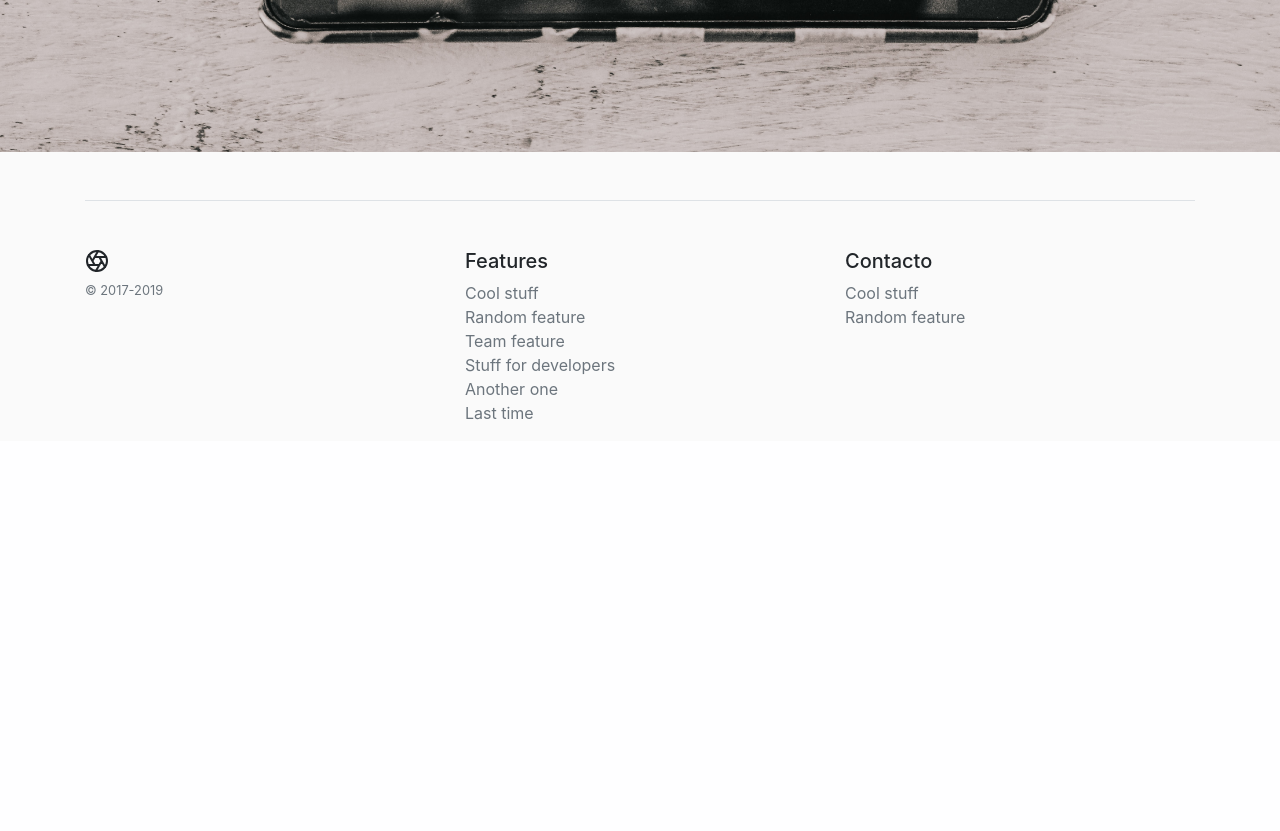
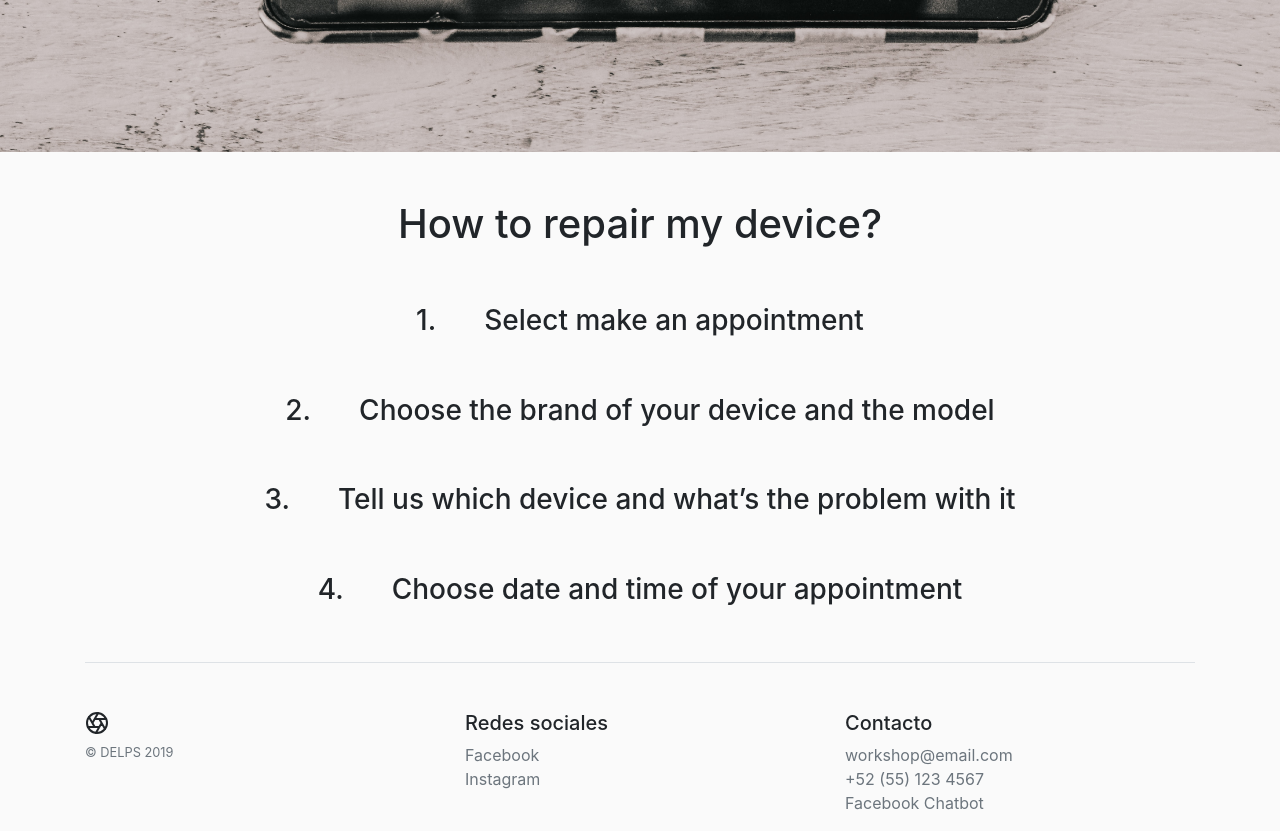
Before and after one commit to diegoquiroz/mobile-repair-shop, a Flask app: page / in a window 1280 px wide. Shown: the part 448-1279 px from the top of the page. Before the commit the page ends 868 px from the top, so only its background shows below. Run offline with Flask 2, Linux system fonts and the light colour scheme; some libraries are stand-ins or nearby versions.

Commit message:
Add check status page

```diff
--- a/firestore_service.py
+++ b/firestore_service.py
@@ -27,3 +27,7 @@ def set_appointment(brand, model, problem, problem_explanation, email):
 			'email': email
 		}
 	)
+
+
+def get_appointment(apponitment_id):
+	return db.collection('appointments').document(apponitment_id).get()
--- a/main.py
+++ b/main.py
@@ -1,6 +1,6 @@
 from flask import Flask, render_template, session, redirect, url_for, flash
 from flask_login import LoginManager, login_required, login_user, current_user, logout_user
-from firestore_service import get_user, set_appointment
+from firestore_service import get_user, set_appointment, get_appointment
 from forms import LoginForm, PhoneForm, StatusForm
 from models import UserModel, UserData
 
@@ -62,7 +62,7 @@ def dashboard():
 	return render_template('dashboard.html', **context)
 
 
-@app.route('/device-status')
+@app.route('/device-status', methods=['GET', 'POST'])
 def status():
 	form = StatusForm()
 
@@ -70,6 +70,20 @@ def status():
 		'form': form,
 	}
 
+	if form.validate_on_submit():
+		oid = form.order_id.data
+
+		appointment = get_appointment(oid)
+		apdict = appointment.to_dict()
+		context = {
+			'appointment': apdict,
+		}
+
+		if appointment.to_dict() is not None:
+
+			return render_template('checking.html', **context)
+		else:
+			flash('No existe la orden {}'.format(oid))
 	return render_template('status.html', **context)
 
 
@@ -83,7 +97,7 @@ def login():
 		'username': username
 	}
 
-	if current_user:
+	if current_user is True:
 		return redirect(url_for('dashboard'))
 
 	if login_form.validate_on_submit():
--- a/static/css/main.css
+++ b/static/css/main.css
@@ -28,3 +28,21 @@ html, body {
 .form-container img {
 	max-width: 25%;
 }
+
+/*.numberCircle {
+	border-radius: 50%;
+    width: 36px;
+    height: 36px;
+    padding: 8px;
+
+    background: none;
+    border: 2px solid #666;
+    color: #666;
+    text-align: center;
+
+    font: 32px Arial, sans-serif;
+}
+*/
+.status_img {
+	max-width: 100%!important;
+}
--- a/templates/form.html
+++ b/templates/form.html
@@ -8,7 +8,7 @@
 			<a href="{{ url_for('index') }}" class="nav-link active">< Back</a>
 		{% endif %}
 		{% for message in get_flashed_messages() %}
-			<div class="alert alert-success alert-dismissible">
+			<div class="alert alert-danger alert-dismissible">
 				<button type="button" data-dismiss="alert" class="close">&times;</button>
 				{{ message }}
 			</div>
--- a/templates/index.html
+++ b/templates/index.html
@@ -10,7 +10,7 @@
 			<img src="/docs/4.3/assets/brand/bootstrap-solid.svg" width="30" height="30" alt="">
 		</a>
 		<ul class="nav justify-content-end nav-pills">
-			<li class="nav-item"><a href="" class="nav-link">Contact</a></li>
+			<li class="nav-item"><a href="#contact" class="nav-link">Contact</a></li>
 			<li class="nav-item"><a href="{{ url_for('login') }}" class="nav-link active">Access</a></li>
 		</ul>
 	</nav>
@@ -22,28 +22,32 @@
 	</section>
 </header>
 <div class="container">
+	<section class="pt-5 d-flex flex-column align-items-center">
+		<h1>How to repair my device?</h1>
+		<h3 class="mt-5"><span class="numberCircle mr-5 mt-5">1.</span>Select make an appointment</h3>
+		<h3 class="mt-5"><span class="numberCircle mr-5 mt-5">2.</span>Choose the brand of your device and the model</h3>
+		<h3 class="mt-5"><span class="numberCircle mr-5 mt-5">3.</span>Tell us which device and what’s the problem with it</h3>
+		<h3 class="mt-5"><span class="numberCircle mr-5 mt-5">4.</span>Choose date and time of your appointment</h3>
+	</section>
 	<footer class="pt-4 my-md-5 pt-md-5 border-top">
 		<div class="row">
 			<div class="col-12 col-md">
 				<svg xmlns="http://www.w3.org/2000/svg" width="24" height="24" fill="none" stroke="currentColor" stroke-linecap="round" stroke-linejoin="round" stroke-width="2" class="d-block mb-2" role="img" viewBox="0 0 24 24" focusable="false"><title>Product</title><circle cx="12" cy="12" r="10"></circle><path d="M14.31 8l5.74 9.94M9.69 8h11.48M7.38 12l5.74-9.94M9.69 16L3.95 6.06M14.31 16H2.83m13.79-4l-5.74 9.94"></path></svg>
-				<small class="d-block mb-3 text-muted">© 2017-2019</small>
+				<small class="d-block mb-3 text-muted">© DELPS 2019</small>
 			</div>
 			<div class="col-6 col-md">
-				<h5>Features</h5>
+				<h5>Redes sociales</h5>
 				<ul class="list-unstyled text-small">
-					<li><a class="text-muted" href="#">Cool stuff</a></li>
-					<li><a class="text-muted" href="#">Random feature</a></li>
-					<li><a class="text-muted" href="#">Team feature</a></li>
-					<li><a class="text-muted" href="#">Stuff for developers</a></li>
-					<li><a class="text-muted" href="#">Another one</a></li>
-					<li><a class="text-muted" href="#">Last time</a></li>
+					<li><a class="text-muted" href="#">Facebook</a></li>
+					<li><a class="text-muted" href="#">Instagram</a></li>
 				</ul>
     		</div>
-    		<div class="col-6 col-md">
+    		<div class="col-6 col-md" id="contact">
 				<h5>Contacto</h5>
 				<ul class="list-unstyled text-small">
-					<li><a class="text-muted" href="#">Cool stuff</a></li>
-					<li><a class="text-muted" href="#">Random feature</a></li>
+					<li><a class="text-muted" href="#">workshop@email.com</a></li>
+					<li><a class="text-muted" href="#">+52 (55) 123 4567</a></li>
+					<li><a class="text-muted" href="#">Facebook Chatbot</a></li>
 				</ul>
     		</div>
 
```
Also changed, not shown: templates/checking.html (added, +33 -0 lines), static/images/status0.png (added), static/images/status1.png (added), static/images/status2.png (added), static/images/status3.png (added).
